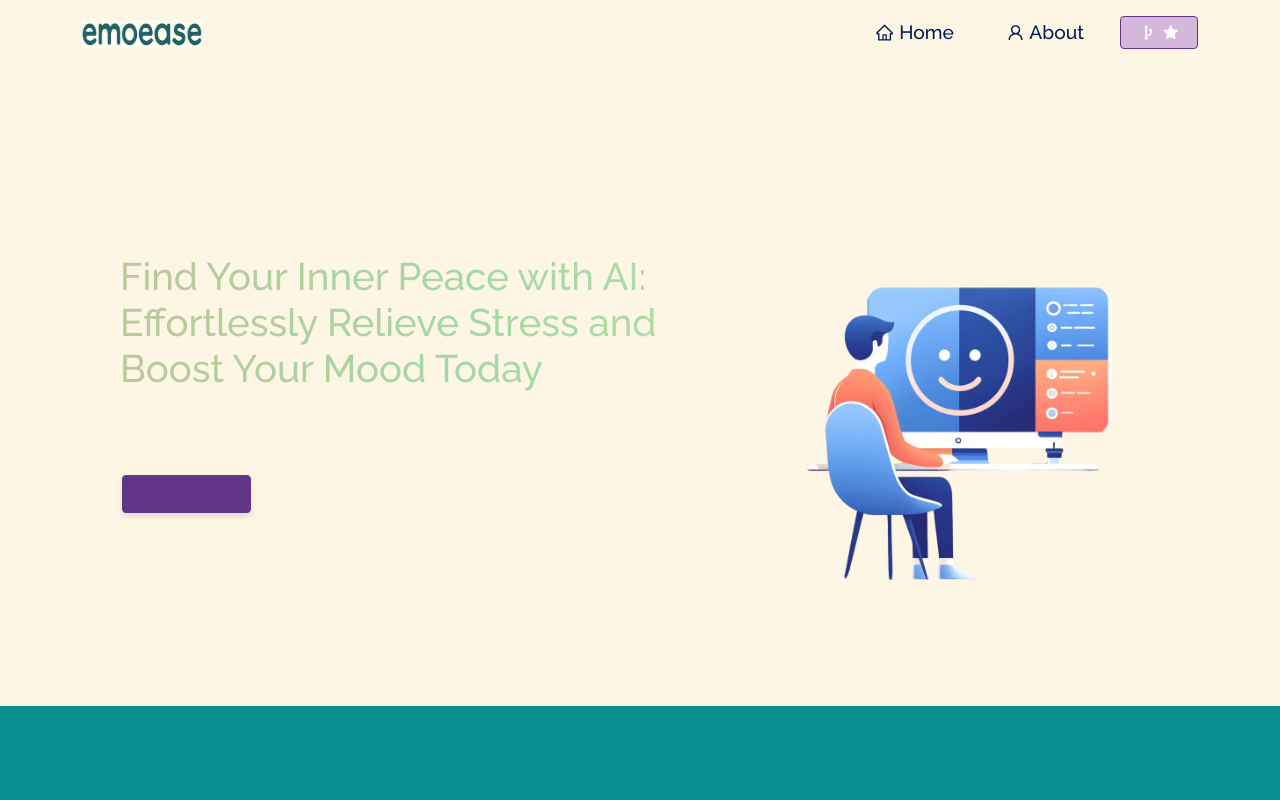
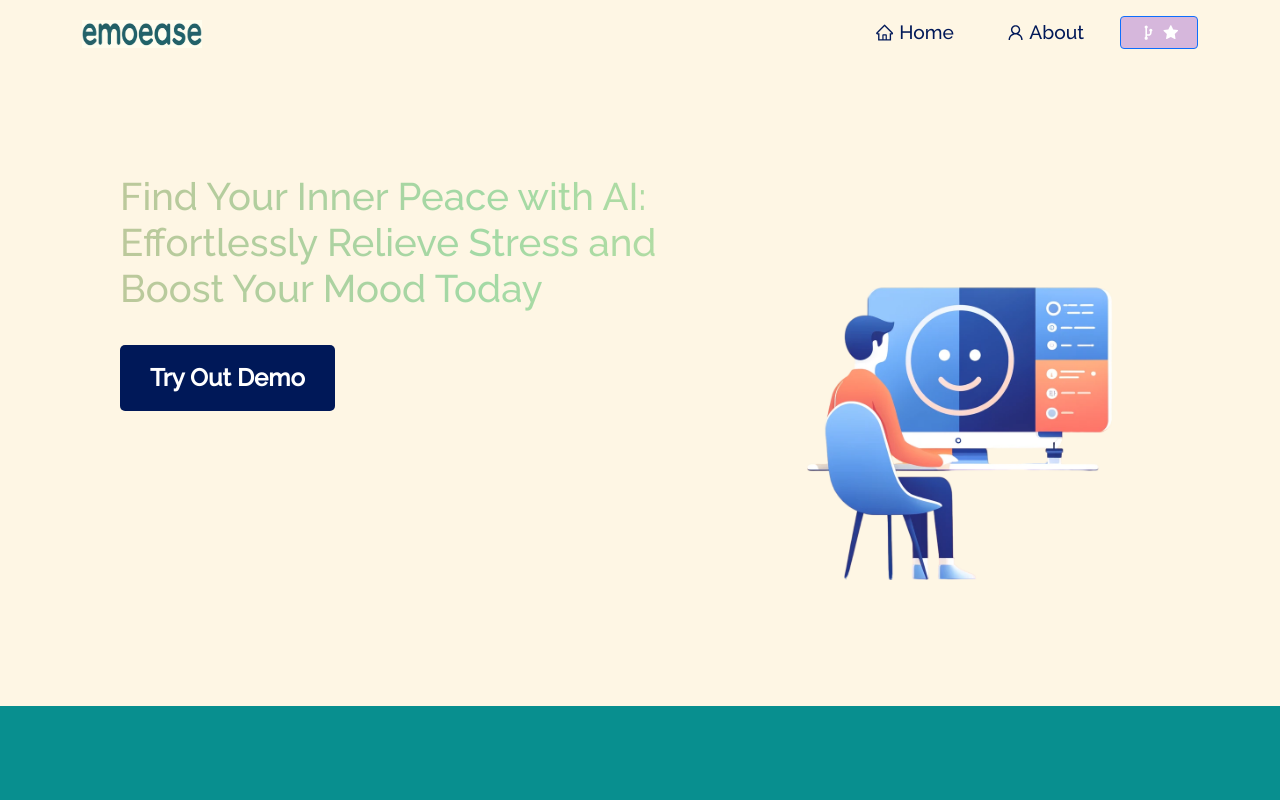
Before and after one commit to DavidShan40/EmoEase_AI_Front_End, a React (Create React App) app: page / in a window 1280 px wide. Shown: the top 800 px of the page. Built offline with nearby package versions, Linux system fonts and the light colour scheme.

Commit message:
Update: Try Demo button size adjust

```diff
--- a/src/App.css
+++ b/src/App.css
@@ -79,24 +79,25 @@ img.img-fluid {
 }
 
 /* 自定义按钮样式 */
-.demo-button {
-  background-color: #f7a7c6; /* 按钮背景色，使用紫色 */
-  color: white; /* 按钮文本颜色 */
-  border: none; /* 移除边框 */
-  padding: 15px 30px; /* 内边距 */
-  font-size: 1.2em; /* 字体大小 */
-  border-radius: 8px; /* 圆角 */
-  cursor: pointer; /* 鼠标悬停时变成手指图标 */
-  transition: background-color 0.3s ease, transform 0.3s ease; /* 背景色和变换渐变效果 */
-  box-shadow: 0 4px 6px rgba(0, 0, 0, 0.1); /* 盒子阴影 */
+/* .demo-button {
+  background-color: #f7a7c6; 按钮背景色，使用紫色
+  color: white; 按钮文本颜色
+  border: none; 移除边框
+  padding: 15px 30px; 内边距
+  font-size: 1.2em; 字体大小
+  border-radius: 8px; 圆角
+  cursor: pointer; 鼠标悬停时变成手指图标
+  transition: background-color 0.3s ease, transform 0.3s ease; 背景色和变换渐变效果
+  box-shadow: 0 4px 6px rgba(0, 0, 0, 0.1); 盒子阴影
 }
 
 .demo-button:hover {
-  background-color: #f582ae; /* 悬停时背景色 */
-  transform: translateY(-2px); /* 悬停时轻微上移 */
+  background-color: #f582ae; 悬停时背景色
+  transform: translateY(-2px); 悬停时轻微上移
 }
 
 .demo-button:active {
-  background-color: #f582ae; /* 点击时背景色 */
-  transform: translateY(0); /* 点击时复位 */
+  background-color: #f582ae; 点击时背景色
+  transform: translateY(0); 点击时复位
 }
+*/
--- a/src/components/Home/Home.js
+++ b/src/components/Home/Home.js
@@ -1,14 +1,15 @@
 import React from "react";
 import { Container, Row, Col, Button } from "react-bootstrap";
-import { useNavigate } from "react-router-dom";
+// import { useNavigate, Link } from "react-router-dom";
 import homeLogo from "../../Assets/EmoEase_AI_Main_Page_Image.png";
 import Home2 from "./Home2";
 
 function Home() {
-  const navigate = useNavigate();
+  // const navigate = useNavigate();
 
   const handleDemoClick = () => {
-    navigate("/demo");
+    // navigate("/demo");
+    window.location.href = 'https://emoeaseai.streamlit.app';
   };
 
   return (
@@ -16,16 +17,31 @@ function Home() {
       <Container fluid className="home-section" id="home">
         <Container className="home-content">
           <Row>
-            <Col md={7} className="home-header">
-              <h1 style={{ paddingBottom: 15 }} className="heading">
-                Find Your Inner Peace with AI: Effortlessly Relieve Stress and Boost Your Mood Today
-              </h1>
+            <Col md={7}>
+              <div className="home-header">
+                <h1 style={{ paddingBottom: 15 }} className="heading">
+                  Find Your Inner Peace with AI: Effortlessly Relieve Stress and Boost Your Mood Today
+                </h1>
+              </div>
 
-              <div style={{ padding: 50, textAlign: "left" }}>
+
+              {/* <div style={{ height: '10rem', width: '16rem', textAlign: "left" }}> */}
+              {/* <div>
                 <Button className="demo-button" onClick={handleDemoClick}>
                   Try Our Demo
                 </Button>
+              </div> */}
+              <div onClick={handleDemoClick}>
+                <a
+                    href="https://emoeaseai.streamlit.app"
+                    target="_blank"
+                    rel="noreferrer"
+                    className="demo-button"
+                >
+                  Try Out Demo
+                </a>
               </div>
+
             </Col>
 
             <Col md={5} style={{ paddingBottom: 20 }}>
--- a/src/style.css
+++ b/src/style.css
@@ -261,7 +261,7 @@ button:focus {
   }
 }
 .home-header {
-  padding-top: 80px !important;
+  /* padding-top: 80px !important; */
   font-weight: bold;
   background: linear-gradient(270deg, #80BFFF, #FFEC99, #A3D9A5, #FF9B80); /* 淡化颜色*/
   background-size: 600% 600%;
@@ -281,8 +281,8 @@ button:focus {
   text-align: center;
   text-decoration: none;
   display: inline-block;
-  margin: 10px 2px;
-  cursor: pointer;
+  margin: 10px 50px;
+  cursor: grab;
   border-radius: 5px;
   transition: background-color 0.3s ease-in-out, transform 0.3s ease-in-out;
 }
@@ -567,21 +567,21 @@ button:focus {
   border-radius: 0px !important;
 }
 
-.btn-primary {
-  color: #fff !important;
-  background-color: #623686 !important;
-  border-color: #623686 !important;
+/* .btn-primary {
+  color: #fff;
+  background-color: #623686;
+  border-color: #623686;
 }
 
 .btn-primary:hover {
-  color: #fff !important;
-  background-color: #6d20c5d7 !important;
-  border-color: #6d20c5d7 !important;
+  color: #fff;
+  background-color: #6d20c5d7;
+  border-color: #6d20c5d7;
 }
 .btn:focus {
   outline: none !important;
   box-shadow: none !important;
-}
+} */
 .project-heading {
   color: white !important;
   font-size: 2.3em !important;
```
